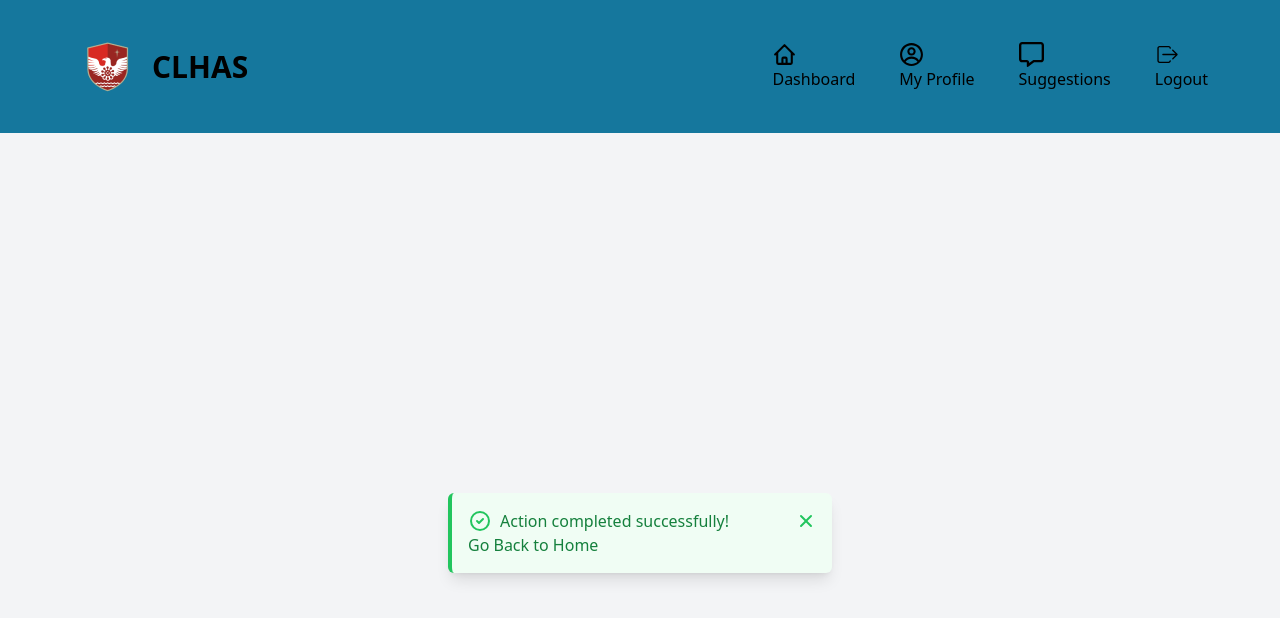
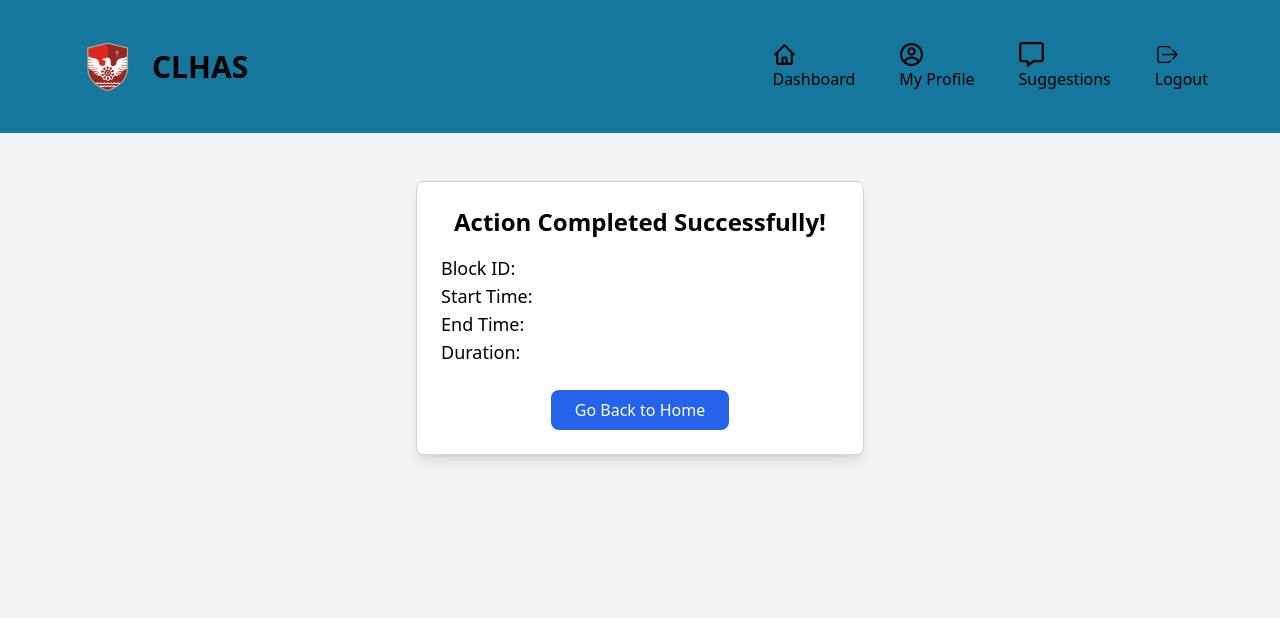
Before and after one commit to RamadanDY/web_available, a React (Vite) app in the folder client/: page /Completed in a window 1280 px wide. Shown: the top 618 px of the page. Built offline with nearby package versions, Linux system fonts and the light colour scheme.

Commit message:
we now receive the data that the user inputs inside the Completed.jsx now we want to work on the countdownTimer.jsx file

```diff
--- a/client/src/pages/Completed.jsx
+++ b/client/src/pages/Completed.jsx
@@ -1,58 +1,32 @@
-import React, { useState } from 'react';
-import { useNavigate } from 'react-router-dom';
+import React from 'react';
+import { useLocation, useNavigate } from 'react-router-dom';
 
-const Completed = ({ message = "Action completed successfully!", onClose }) => {
-  const [visible, setVisible] = useState(true);
+const Completed = () => {
+  const location = useLocation();
   const navigate = useNavigate();
+  const { startTime, endTime, duration, blockId } = location.state || {};
 
-  const handleClose = () => {
-    setVisible(false);
-    if (onClose) onClose(); // Trigger any additional close logic passed as props
+  const handleGoBack = () => {
+    navigate('/');
   };
 
-  if (!visible) return null;
-
   return (
-    <div className="flex justify-center items-center min-h-screen bg-gray-100">
-      <div className="bg-green-50 border-l-4 border-green-500 text-green-700 p-4 rounded-md shadow-lg max-w-sm w-full">
-        <div className="flex justify-between items-center">
-          <div className="flex items-center">
-            <svg
-              xmlns="http://www.w3.org/2000/svg"
-              className="h-6 w-6 text-green-500 mr-2"
-              fill="none"
-              viewBox="0 0 24 24"
-              stroke="currentColor"
-            >
-              <path
-                strokeLinecap="round"
-                strokeLinejoin="round"
-                strokeWidth={2}
-                d="M9 12l2 2l4-4m6 2a9 9 0 11-9-9 9 9 0 019 9z"
-              />
-            </svg>
-            <span className="font-medium text-green-700">{message}</span>
-          </div>
+    <div className="completed-container flex flex-col items-center min-h-screen bg-gray-100">
+      <div className="bg-white border border-gray-300 p-6 rounded-lg shadow-lg max-w-md w-full mt-12">
+        <h2 className="text-2xl font-bold text-center mb-4">Action Completed Successfully!</h2>
+        <div className="mb-4">
+          <p className="text-lg font-medium">Block ID: {blockId}</p>
+          <p className="text-lg font-medium">Start Time: {startTime}</p>
+          <p className="text-lg font-medium">End Time: {endTime}</p>
+          <p className="text-lg font-medium">Duration: {duration}</p>
+        </div>
+        <div className="flex justify-center mt-6">
           <button
-            onClick={handleClose}
-            className="text-green-500 hover:text-green-700 focus:outline-none"
+            onClick={handleGoBack}
+            className="bg-blue-600 text-white px-6 py-2 rounded-lg"
           >
-            <svg
-              xmlns="http://www.w3.org/2000/svg"
-              className="h-5 w-5"
-              viewBox="0 0 20 20"
-              fill="currentColor"
-            >
-              <path
-                fillRule="evenodd"
-                d="M4.293 4.293a1 1 0 011.414 0L10 8.586l4.293-4.293a1 1 0 111.414 1.414L11.414 10l4.293 4.293a1 1 0 01-1.414 1.414L10 11.414l-4.293 4.293a1 1 0 01-1.414-1.414L8.586 10 4.293 5.707a1 1 0 010-1.414z"
-                clipRule="evenodd"
-              />
-            </svg>
+            Go Back to Home
           </button>
-        </div>
-        <div className="okay">
-          <button onClick={() => navigate("/")}>Go Back to Home</button>
         </div>
       </div>
     </div>
--- a/client/src/pages/TimeD.jsx
+++ b/client/src/pages/TimeD.jsx
@@ -73,8 +73,8 @@ const TimeD = () => {
       const response = await axios.put("http://localhost:5000/api/time/update/time", payload);
 
       if (response.status === 200) {
-        // Navigate to BlockA with countdown data
-        navigate("/Completed", { state: { blockId, classId } });
+        // Navigate to Completed page with startTime, endTime, duration, and blockId
+        navigate("/Completed", { state: { startTime, endTime, duration, blockId } });
       }
     } catch (error) {
       console.error("Error saving duration:", error.response?.data || error.message);
```
